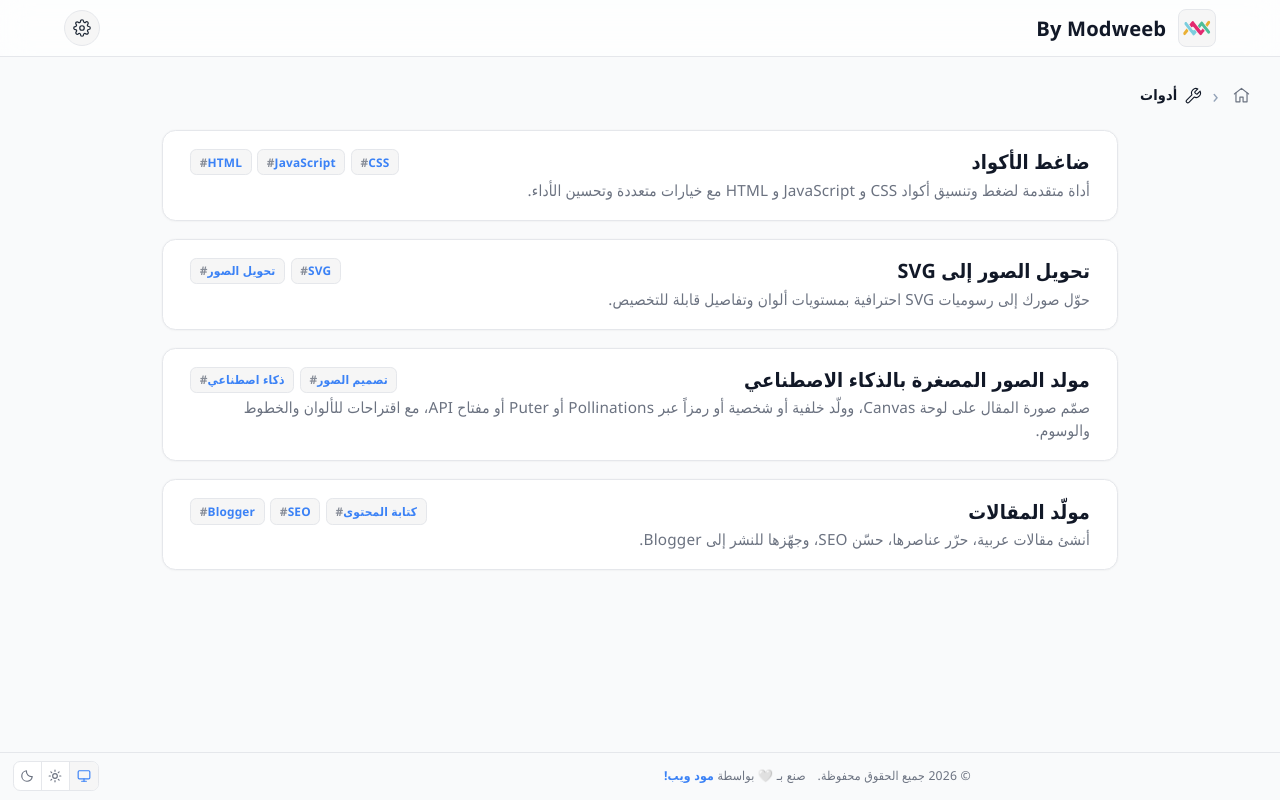
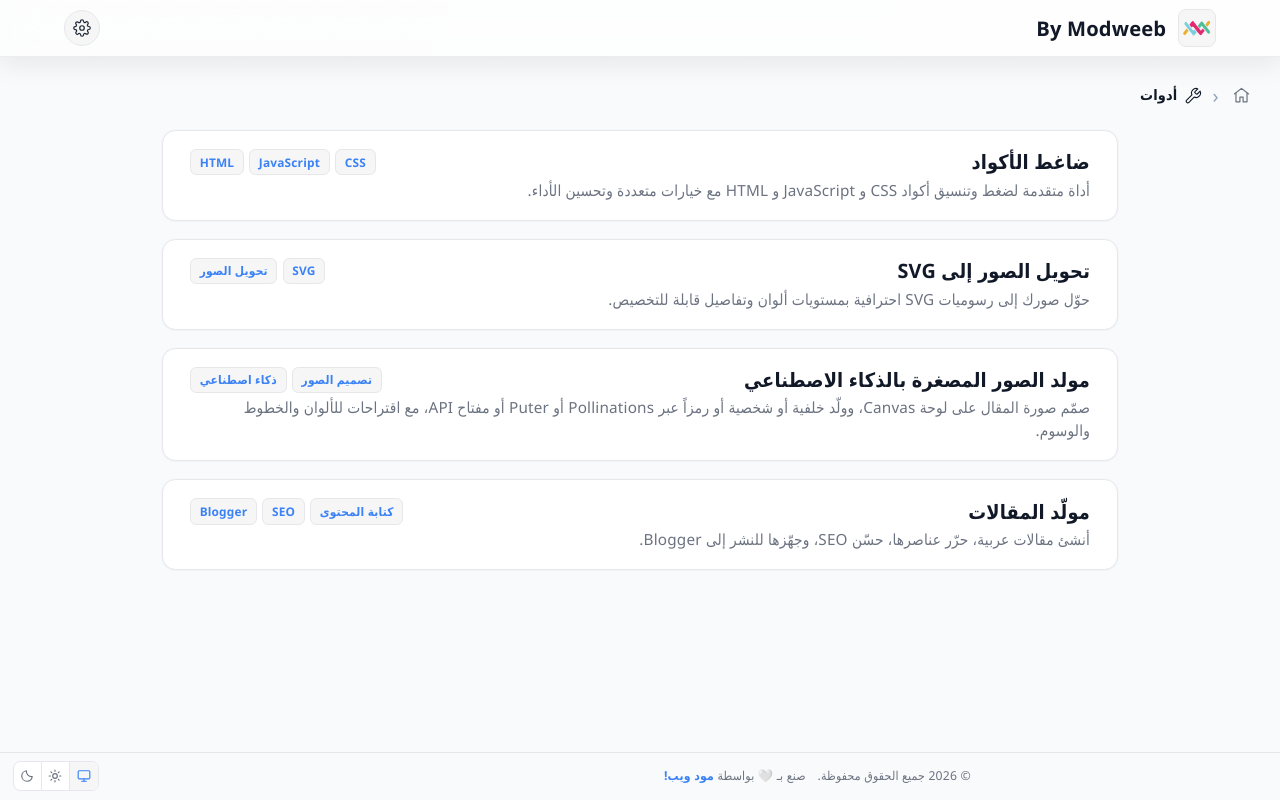
Before and after one commit to zerootem/modapp, a React (Vite) app: page /#/tools in a window 1280 px wide. Built offline with nearby package versions, Linux system fonts and the light colour scheme.

Commit message:
Refine glass header and remove tag prefix

```diff
--- a/src/App.css
+++ b/src/App.css
@@ -35,10 +35,14 @@ body {
 
 /* ================= [4] الهيدر ================= */
 header {
-  background: color-mix(in srgb, var(--mw-contentB) 68%, transparent);
-  -webkit-backdrop-filter: blur(15px) saturate(1.2);
-  backdrop-filter: blur(15px) saturate(1.2);
-  border-bottom: 1px solid var(--mw-contentL);
+  position: relative; z-index: 5;
+  background: linear-gradient(115deg,
+    color-mix(in srgb, var(--mw-contentB) 62%, transparent),
+    color-mix(in srgb, var(--mw-contentB) 76%, transparent));
+  -webkit-backdrop-filter: blur(18px) saturate(1.3);
+  backdrop-filter: blur(18px) saturate(1.3);
+  border-bottom: 1px solid color-mix(in srgb, var(--mw-contentL) 72%, transparent);
+  box-shadow: 0 8px 24px rgba(15,23,42,.08);
   color: var(--mw-bodyC);
 }
 header a { color: var(--mw-headC); text-decoration: none; }
@@ -365,9 +369,8 @@ body.mw-thumbnail-expanded .tool-embed-frame {
   display: inline-flex; align-items: center; min-height: 20px;
   padding: .12rem .48rem; border: 1px solid var(--mw-contentL);
   border-radius: .35rem; background: var(--mw-contentBa); color: var(--mw-linkC);
-  direction: ltr; unicode-bidi: isolate; font-size: .66rem; font-weight: 600; line-height: 1.25; white-space: nowrap;
+  unicode-bidi: isolate; font-size: .66rem; font-weight: 600; line-height: 1.25; white-space: nowrap;
 }
-.tool-card-tag > span:first-child { color: var(--mw-notifC); opacity: .8; }
 
 /* ================= [14] الترويسة وقائمة الإعدادات ================= */
 .site-header-inner {
--- a/src/components/ToolCard.jsx
+++ b/src/components/ToolCard.jsx
@@ -12,8 +12,8 @@ function ToolCard({ to, href, title, description, tags = [] }) {
           <h3 className="tool-card-title">{title}</h3>
           <div className="tool-card-tags" aria-label={`تصنيفات ${title}`}>
             {tags.map((tag) => (
-              <span className="tool-card-tag" key={tag}>
-                <span aria-hidden="true">#</span><span dir="auto">{tag}</span>
+              <span className="tool-card-tag" dir="auto" key={tag}>
+                {tag}
               </span>
             ))}
           </div>
```
Also changed, not shown: 1 other file (tests, documents, lock files or other folders).
